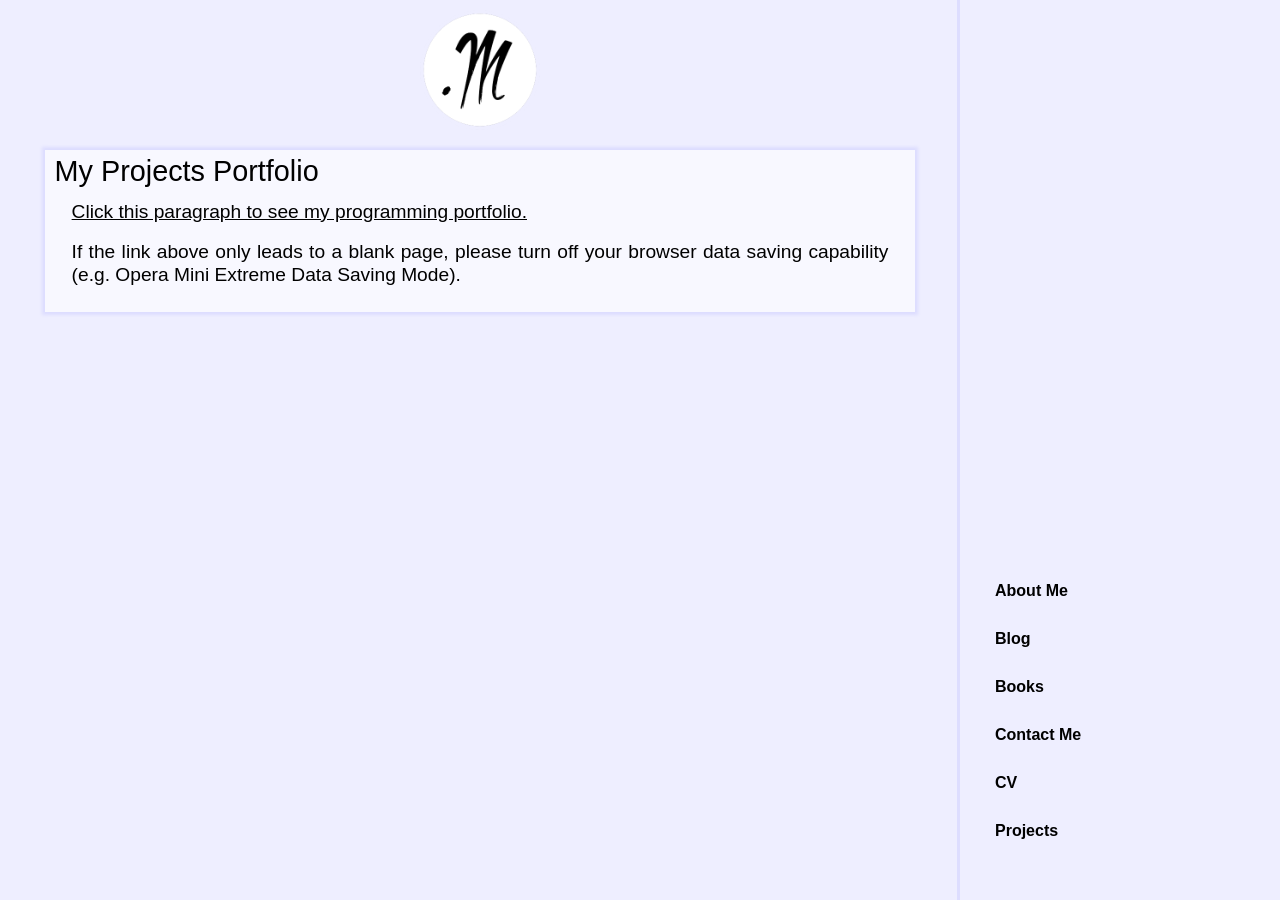
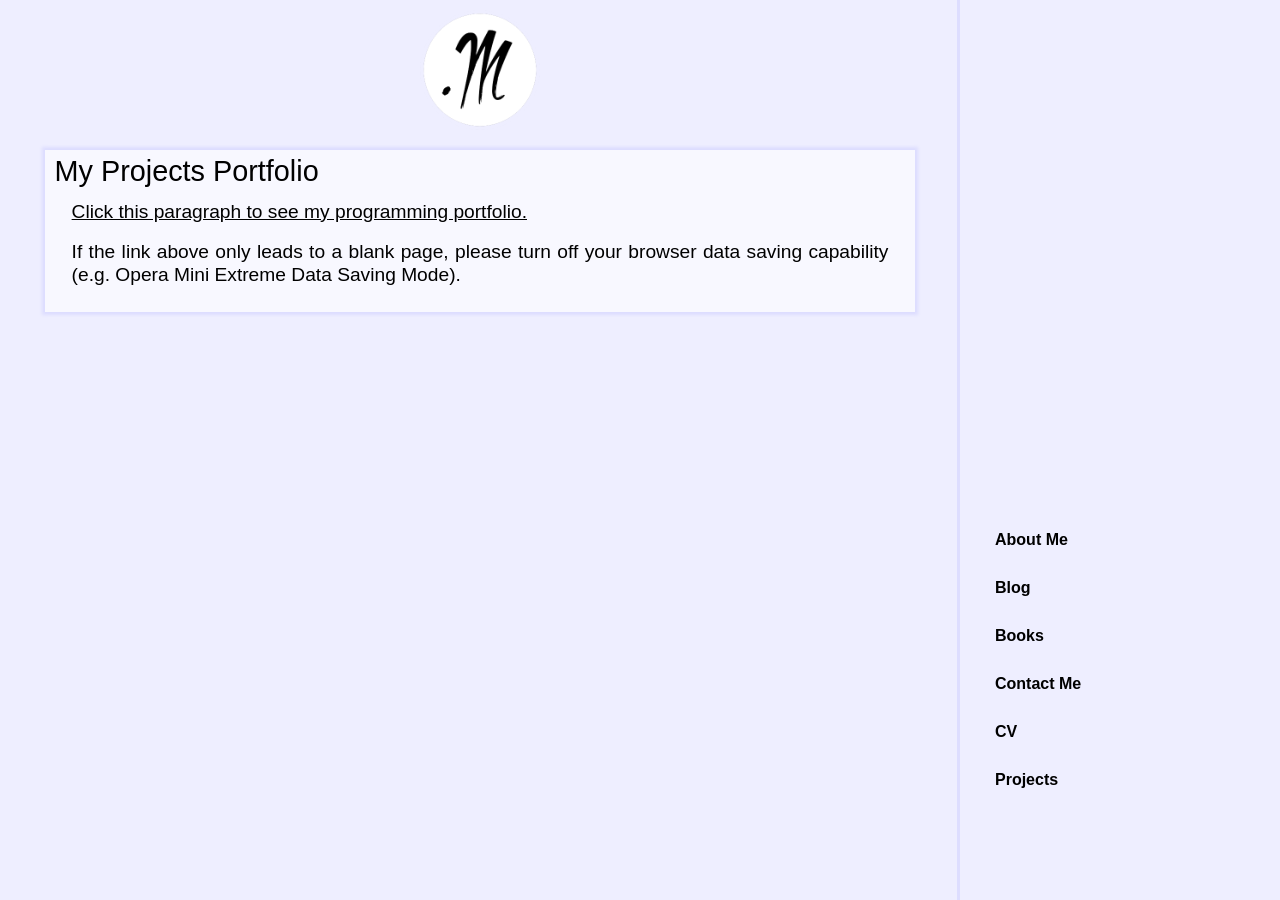
Before and after one commit to dotm/dotm.github.io, a Jekyll site: the page built from projects.html, in a window 1280 px wide. Built offline with Jekyll 4.4.1, drawn with Linux system fonts in a browser that asks for light colours.

Commit message:
Update page.css

```diff
--- a/stylesheets/page.css
+++ b/stylesheets/page.css
@@ -13,7 +13,7 @@ h1{
 }
 h2{ font-size: 120%; }
 p{ margin: 2% }
-dl{
+dl, ul{
   margin-left: 2%;
   margin-bottom: 4%
 }
```
